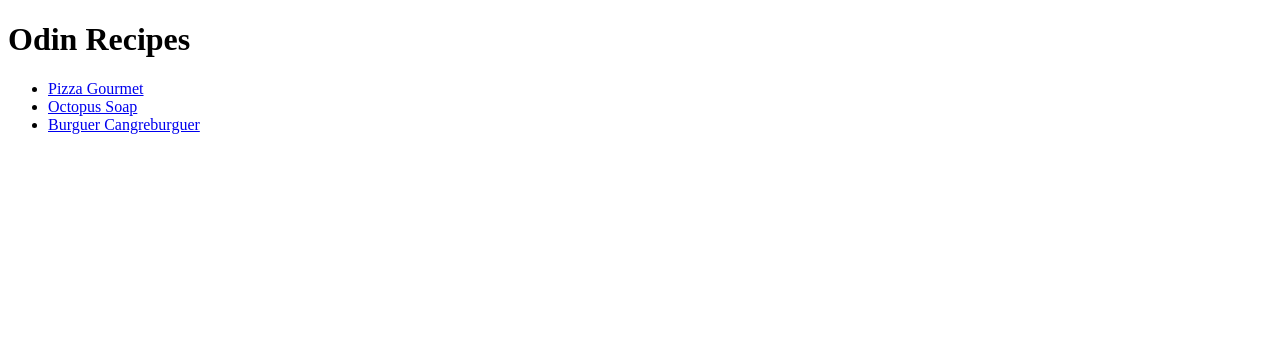
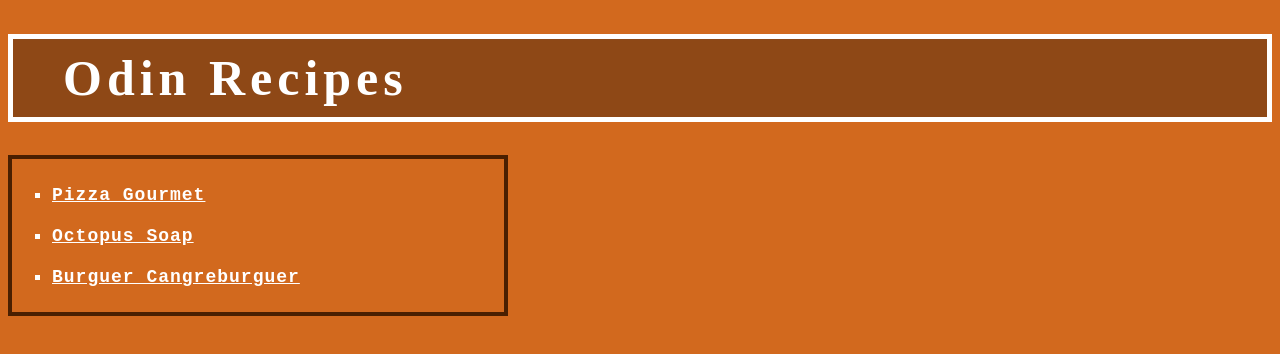
Before and after one commit to Diegojscc/odin-recipes, a plain HTML site: page index.html in a window 1280 px wide. Drawn offline with Linux system fonts and the light colour scheme.

Commit message:
First style CSS to main page of Odin Recipes, is a three ancles and h1

```diff
--- a/index.html
+++ b/index.html
@@ -3,7 +3,8 @@
 <head>
     <meta charset="UTF-8">
     <meta name="viewport" content="width=device-width, initial-scale=1.0">
-    <title>Document</title>
+    <link rel="stylesheet" href="style/style.css">
+    <title>Odin Recipes</title>
 </head>
 <body>
     <h1>Odin Recipes</h1>
--- /dev/null
+++ b/style/style.css
@@ -0,0 +1,46 @@
+* {
+    box-sizing: border-box;
+}
+
+a {
+    text-decoration: none;
+    font-weight: 800;
+    font-size: 18px;
+    color: rgb(255, 255, 255);
+    font-family: 'Courier New', Courier, monospace;
+}
+
+body {
+    background-color: chocolate;
+}
+
+h1 {
+    background-color: rgb(142, 72, 22);
+    padding: 10px;
+    padding-left: 50px;
+    color: white;
+    font-size: 50px;
+    border: 5px solid;
+    letter-spacing: 5px;
+}
+
+ul {
+    width: 500px;
+    list-style: square;
+    color: rgb(71, 23, 0);
+    border: 4px solid  rgb(74, 31, 1);
+    padding: 15px 40px;
+
+}
+li {
+    font-size: 18px;
+    line-height: 40px;
+    letter-spacing: 1px;
+    text-decoration: underline;
+    transition: color 1.1s ease;
+    color: white;
+}
+
+li:hover {
+    color: black;
+}
```
